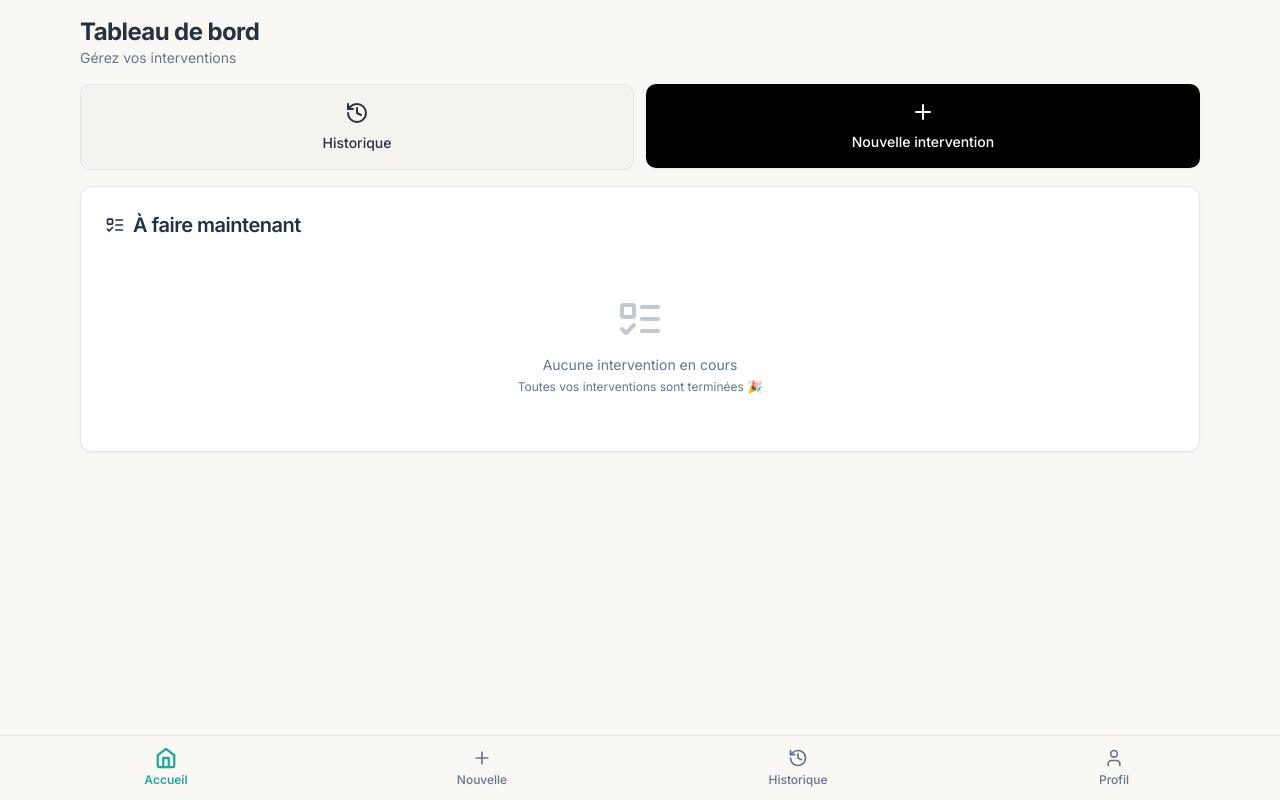
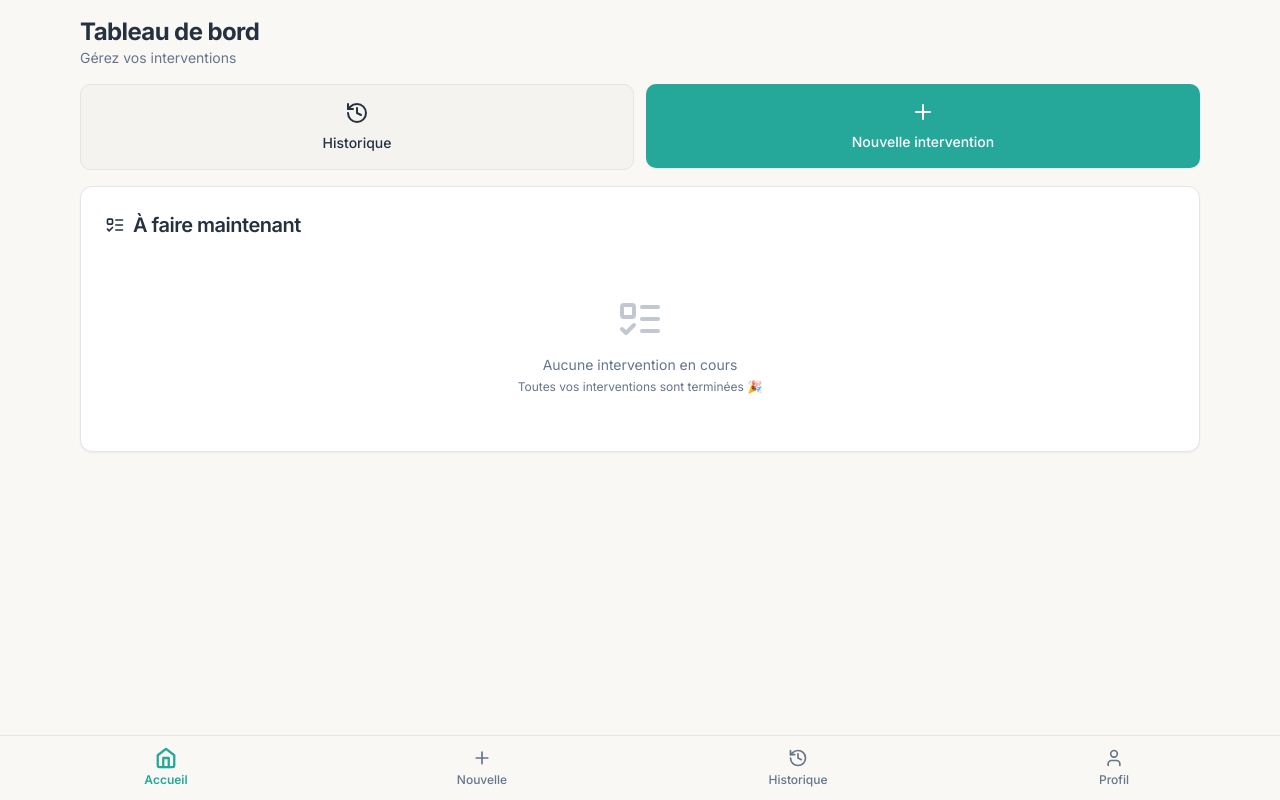
Before and after one commit to Playaa93/application-saisie-fleetzen, a Next.js app: page / in a window 1280 px wide. Built offline with nearby package versions, Linux system fonts and the light colour scheme.

Commit message:
fix: Remplacer bg-black par bg-primary pour boutons
- Bouton default utilise maintenant bg-primary (teal FleetZen)
- S'adapte au thème light/dark automatiquement
- Plus cohérent avec l'identité visuelle de l'app

```diff
--- a/src/components/ui/button.tsx
+++ b/src/components/ui/button.tsx
@@ -9,7 +9,7 @@ const buttonVariants = cva(
   {
     variants: {
       variant: {
-        default: "bg-black text-white hover:bg-black/80 shadow-sm hover:shadow-md",
+        default: "bg-primary text-primary-foreground hover:bg-primary/90 shadow-sm hover:shadow-md",
         destructive:
           "bg-destructive text-destructive-foreground hover:bg-destructive/90 shadow-sm hover:shadow-md",
         outline:
```
